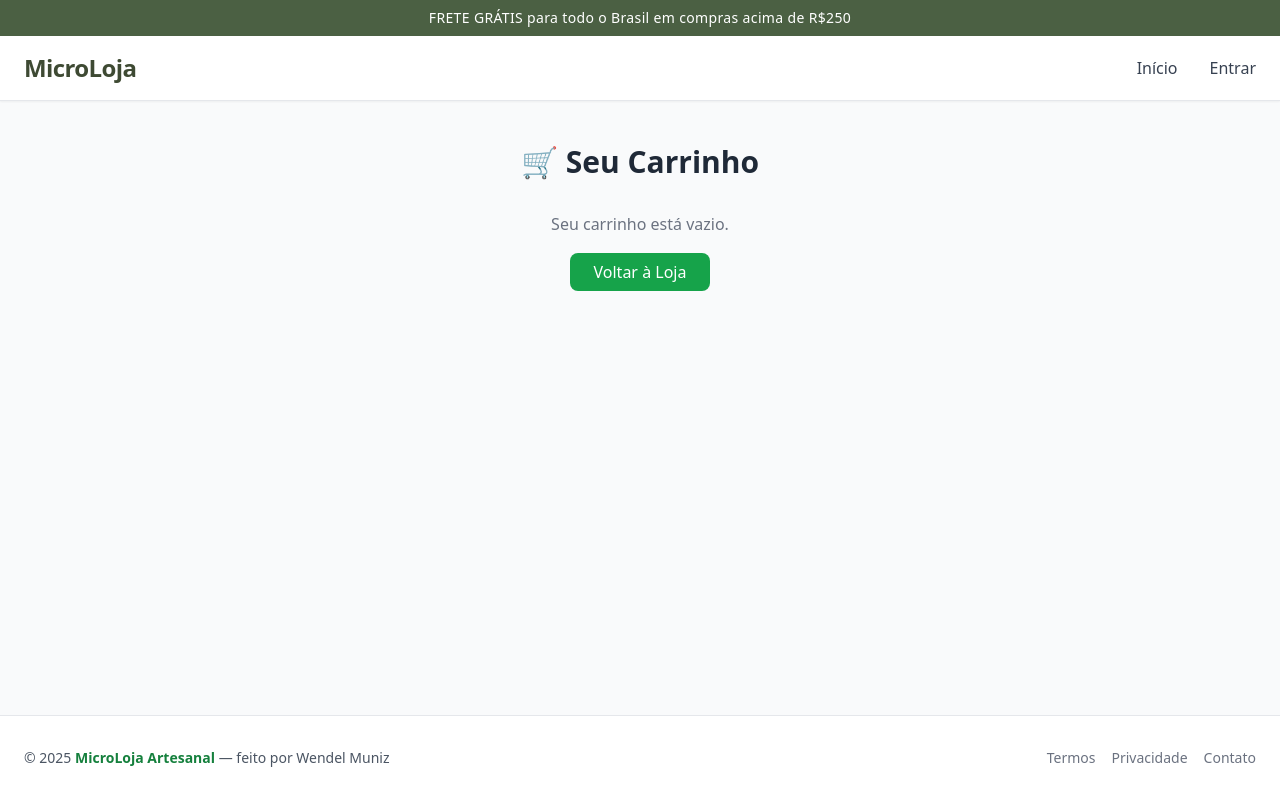
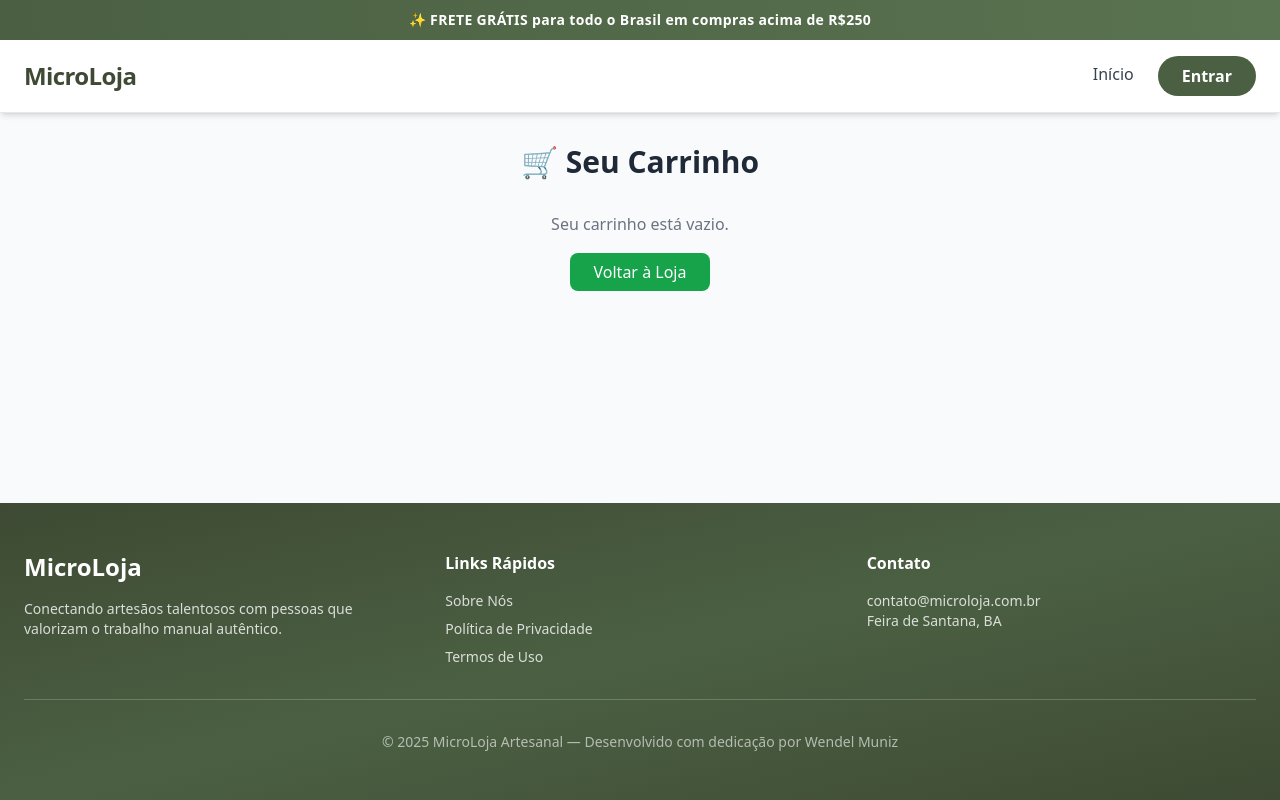
Before and after one commit to wendel211/complete-artisan-store, a Next.js app in the folder frontend/: page /cart in a window 1280 px wide. Built offline with nearby package versions, Linux system fonts and the light colour scheme.

Commit message:
feat: Updates layout and navigation bar with visual improvements and new functionalities, including categories and free shipping display.

```diff
--- a/frontend/app/layout.tsx
+++ b/frontend/app/layout.tsx
@@ -1,43 +1,76 @@
+"use client"; // 👈 Isso permite usar componentes client-side dentro do layout
+
 import "./tailwind.css";
 import { ReactNode } from "react";
+import { usePathname } from "next/navigation";
 import Navbar from "../components/Navbar";
-import Link from "next/link";
-
-export const metadata = {
-  title: "MicroLoja Artesanal",
-  description: "E-commerce artesanal desenvolvido com Next.js e Laravel",
-};
 
 export default function RootLayout({ children }: { children: ReactNode }) {
+  const pathname = usePathname();
+
+  // 🧭 Define rotas sem layout
+  const hideLayoutRoutes = ["/login", "/register"];
+  const shouldHideLayout = hideLayoutRoutes.includes(pathname);
+
   return (
     <html lang="pt-BR">
       <body className="bg-gray-50 text-gray-800 flex flex-col min-h-screen font-sans">
-        <Navbar />
+        {/* Header */}
+        {!shouldHideLayout && <Navbar />}
 
-        <main className="flex-grow pt-24">{children}</main>
+        {/* Conteúdo principal */}
+        <main className={`flex-grow ${!shouldHideLayout ? "pt-24" : ""}`}>
+          {children}
+        </main>
 
-        <footer className="bg-white border-t border-gray-200 mt-10">
-          <div className="max-w-7xl mx-auto px-6 py-8 flex flex-col md:flex-row items-center justify-between gap-4">
-            <p className="text-sm text-gray-600 text-center md:text-left">
-              © {new Date().getFullYear()}{" "}
-              <span className="font-semibold text-green-700">
-                MicroLoja Artesanal
-              </span>{" "}
-              — feito por Wendel Muniz
-            </p>
-            <div className="flex gap-4 text-sm text-gray-500">
-              <Link href="#" className="hover:text-green-700 transition-colors">
-                Termos
-              </Link>
-              <Link href="#" className="hover:text-green-700 transition-colors">
-                Privacidade
-              </Link>
-              <Link href="#" className="hover:text-green-700 transition-colors">
-                Contato
-              </Link>
+        {/* Footer */}
+        {!shouldHideLayout && (
+          <footer className="bg-gradient-to-br from-[#3e4a33] via-[#4b6043] to-[#3e4a33] text-white">
+            <div className="max-w-7xl mx-auto px-6 py-12">
+              <div className="grid grid-cols-1 md:grid-cols-3 gap-8 mb-8">
+                <div>
+                  <h3 className="text-2xl font-bold mb-4">MicroLoja</h3>
+                  <p className="text-white/80 text-sm">
+                    Conectando artesãos talentosos com pessoas que valorizam o
+                    trabalho manual autêntico.
+                  </p>
+                </div>
+                <div>
+                  <h4 className="font-semibold mb-4">Links Rápidos</h4>
+                  <ul className="space-y-2 text-sm text-white/80">
+                    <li>
+                      <a href="#" className="hover:text-white transition">
+                        Sobre Nós
+                      </a>
+                    </li>
+                    <li>
+                      <a href="#" className="hover:text-white transition">
+                        Política de Privacidade
+                      </a>
+                    </li>
+                    <li>
+                      <a href="#" className="hover:text-white transition">
+                        Termos de Uso
+                      </a>
+                    </li>
+                  </ul>
+                </div>
+                <div>
+                  <h4 className="font-semibold mb-4">Contato</h4>
+                  <p className="text-sm text-white/80">
+                    contato@microloja.com.br
+                    <br />
+                    Feira de Santana, BA
+                  </p>
+                </div>
+              </div>
+              <div className="border-t border-white/20 pt-8 text-center text-sm text-white/60">
+                © {new Date().getFullYear()} MicroLoja Artesanal — Desenvolvido
+                com dedicação por Wendel Muniz
+              </div>
             </div>
-          </div>
-        </footer>
+          </footer>
+        )}
       </body>
     </html>
   );
--- a/frontend/components/Navbar.tsx
+++ b/frontend/components/Navbar.tsx
@@ -44,40 +44,35 @@ export default function Navbar() {
   };
 
   return (
-    <header
-      className={`fixed left-0 w-full z-50 transition-all duration-300 ${
-        showFrete ? "top-0" : "top-0"
+    <header className="fixed top-0 left-0 w-full z-50">
+      {/* 🔝 Faixa de frete grátis (some ao rolar) */}
+      <div
+        className={`bg-gradient-to-r from-[#4b6043] to-[#5a7350] text-white text-center py-2.5 text-sm font-semibold tracking-wide transition-all duration-300 ${
+          showFrete
+            ? "opacity-100 max-h-12"
+            : "opacity-0 max-h-0 py-0 overflow-hidden"
         }`}
       >
-      {/* 🔝 Faixa de frete grátis (some ao rolar) */}
-      <div
-        className={`bg-[#4b6043] text-white text-center py-2 text-sm font-medium tracking-wide transition-all duration-500 ${
-          showFrete
-            ? "opacity-100 translate-y-0"
-            : "opacity-0 -translate-y-full h-0 overflow-hidden"
-        }`}
-      >
-        FRETE GRÁTIS para todo o Brasil em compras acima de R$250
+        ✨ FRETE GRÁTIS para todo o Brasil em compras acima de R$250
       </div>
 
-      {/* 🌿 Navbar principal — sobe automaticamente para ocupar o topo */}
-      <div
-        className={`bg-white/90 backdrop-blur-md border-b border-gray-200 shadow-sm transition-all duration-500 ${
-          showFrete ? "translate-y-0" : "translate-y-[-1px]"
-        }`}
-      >
+      {/* 🌿 Navbar principal */}
+      <nav className="bg-white/95 backdrop-blur-lg border-b border-gray-200 shadow-md">
         <div className="max-w-7xl mx-auto px-6 py-4 flex justify-between items-center">
-          {/* Logo */}
+          {/* Logo com estilo aprimorado */}
           <Link
             href="/"
-            className="text-2xl font-extrabold tracking-tight text-[#3e4a33] hover:text-[#4b6043] transition"
+            className="text-2xl font-bold tracking-tight text-[#3e4a33] hover:text-[#4b6043] transition-all duration-300 hover:scale-105"
           >
           MicroLoja
           </Link>
 
           {/* Menu Desktop */}
-          <nav className="hidden md:flex items-center gap-8 font-medium text-gray-700">
-            <Link href="/" className="hover:text-[#4b6043] transition-colors">
+          <div className="hidden md:flex items-center gap-6">
+            <Link
+              href="/"
+              className="relative text-gray-700 font-medium hover:text-[#4b6043] transition-colors duration-300 after:absolute after:bottom-0 after:left-0 after:w-0 after:h-0.5 after:bg-[#4b6043] after:transition-all after:duration-300 hover:after:w-full pb-1"
+            >
               Início
             </Link>
 
@@ -85,59 +80,72 @@ export default function Navbar() {
               <>
                 <Link
                   href="/cart"
-                  className="hover:text-[#4b6043] transition-colors"
+                  className="relative text-gray-700 font-medium hover:text-[#4b6043] transition-colors duration-300 after:absolute after:bottom-0 after:left-0 after:w-0 after:h-0.5 after:bg-[#4b6043] after:transition-all after:duration-300 hover:after:w-full pb-1"
                 >
-                  Carrinho
+                  🛒 Carrinho
                 </Link>
                 <Link
                   href="/profile"
-                  className="hover:text-[#4b6043] transition-colors"
+                  className="relative text-gray-700 font-medium hover:text-[#4b6043] transition-colors duration-300 after:absolute after:bottom-0 after:left-0 after:w-0 after:h-0.5 after:bg-[#4b6043] after:transition-all after:duration-300 hover:after:w-full pb-1"
                 >
                      Perfil
                 </Link>
               </>
             )}
 
-            {!user && (
+            {!user ? (
               <Link
                 href="/login"
-                className="hover:text-[#4b6043] transition-colors"
+                className="px-6 py-2 bg-[#4b6043] text-white font-semibold rounded-full hover:bg-[#3e4a33] transition-all duration-300 hover:shadow-lg hover:scale-105"
               >
                 Entrar
               </Link>
-            )}
-
-            {user && (
+            ) : (
               <button
                 onClick={handleLogout}
-                className="text-gray-500 hover:text-red-600 transition"
+                className="px-6 py-2 bg-gray-100 text-gray-700 font-semibold rounded-full hover:bg-red-50 hover:text-red-600 transition-all duration-300 hover:shadow-md"
               >
                 Sair
               </button>
             )}
+          </div>
+
+          {/* Botão Menu Mobile */}
+          <button
+            onClick={() => setMenuOpen(!menuOpen)}
+            className="md:hidden flex flex-col justify-center items-center gap-1.5 p-2 text-gray-700 hover:text-[#4b6043] transition-all duration-300"
+            aria-label="Menu"
+          >
+            <span
+              className={`w-6 h-0.5 bg-current rounded transition-all duration-300 ${
+                menuOpen ? "rotate-45 translate-y-2" : ""
+              }`}
+            ></span>
+            <span
+              className={`w-6 h-0.5 bg-current rounded transition-all duration-300 ${
+                menuOpen ? "opacity-0" : ""
+              }`}
+            ></span>
+            <span
+              className={`w-6 h-0.5 bg-current rounded transition-all duration-300 ${
+                menuOpen ? "-rotate-45 -translate-y-2" : ""
+              }`}
+            ></span>
+          </button>
+        </div>
       </nav>
 
-          {/* Menu Mobile */}
-          <button
-            onClick={() => setMenuOpen(!menuOpen)}
-            className="md:hidden flex flex-col justify-center items-center gap-1 p-2 text-gray-700 hover:text-[#4b6043] transition"
-            aria-label="Menu"
+      {/* 📱 Menu Mobile */}
+      <div
+        className={`md:hidden bg-white border-b border-gray-200 shadow-lg transition-all duration-300 overflow-hidden ${
+          menuOpen ? "max-h-96 opacity-100" : "max-h-0 opacity-0"
+        }`}
       >
-            <span className="w-6 h-0.5 bg-current rounded"></span>
-            <span className="w-6 h-0.5 bg-current rounded"></span>
-            <span className="w-6 h-0.5 bg-current rounded"></span>
-          </button>
-        </div>
-      </div>
-
-      {/* 📱 Menu Mobile */}
-      {menuOpen && (
-        <div className="md:hidden bg-white border-t border-gray-200 shadow-lg animate-slideDown">
-          <nav className="flex flex-col items-center py-6 space-y-4 font-medium text-gray-700">
+        <div className="flex flex-col items-center py-6 space-y-4">
           <Link
             href="/"
             onClick={() => setMenuOpen(false)}
-              className="hover:text-[#4b6043] transition"
+            className="text-gray-700 font-medium hover:text-[#4b6043] transition-colors duration-300 px-6 py-2 rounded-lg hover:bg-gray-50 w-40 text-center"
           >
             Início
           </Link>
@@ -147,44 +155,41 @@ export default function Navbar() {
               <Link
                 href="/cart"
                 onClick={() => setMenuOpen(false)}
-                  className="hover:text-[#4b6043] transition"
+                className="text-gray-700 font-medium hover:text-[#4b6043] transition-colors duration-300 px-6 py-2 rounded-lg hover:bg-gray-50 w-40 text-center"
               >
-                  Carrinho
+                🛒 Carrinho
               </Link>
               <Link
                 href="/profile"
                 onClick={() => setMenuOpen(false)}
-                  className="hover:text-[#4b6043] transition"
+                className="text-gray-700 font-medium hover:text-[#4b6043] transition-colors duration-300 px-6 py-2 rounded-lg hover:bg-gray-50 w-40 text-center"
               >
-                  Perfil
+                👤 Perfil
               </Link>
             </>
           )}
 
-            {!user && (
+          {!user ? (
             <Link
               href="/login"
               onClick={() => setMenuOpen(false)}
-                className="hover:text-[#4b6043] transition"
+              className="px-8 py-2.5 bg-[#4b6043] text-white font-semibold rounded-full hover:bg-[#3e4a33] transition-all duration-300 hover:shadow-lg"
             >
               Entrar
             </Link>
-            )}
-
-            {user && (
+          ) : (
             <button
               onClick={() => {
                 handleLogout();
                 setMenuOpen(false);
               }}
-                className="text-gray-500 hover:text-red-600 transition"
+              className="px-8 py-2.5 bg-gray-100 text-gray-700 font-semibold rounded-full hover:bg-red-50 hover:text-red-600 transition-all duration-300"
             >
               Sair
             </button>
           )}
-          </nav>
         </div>
-      )}
+      </div>
     </header>
   );
 }
```
Also changed, not shown: frontend/app/page.tsx (+157 -76 lines). Lines whose indentation alone changed are shown as unchanged.
